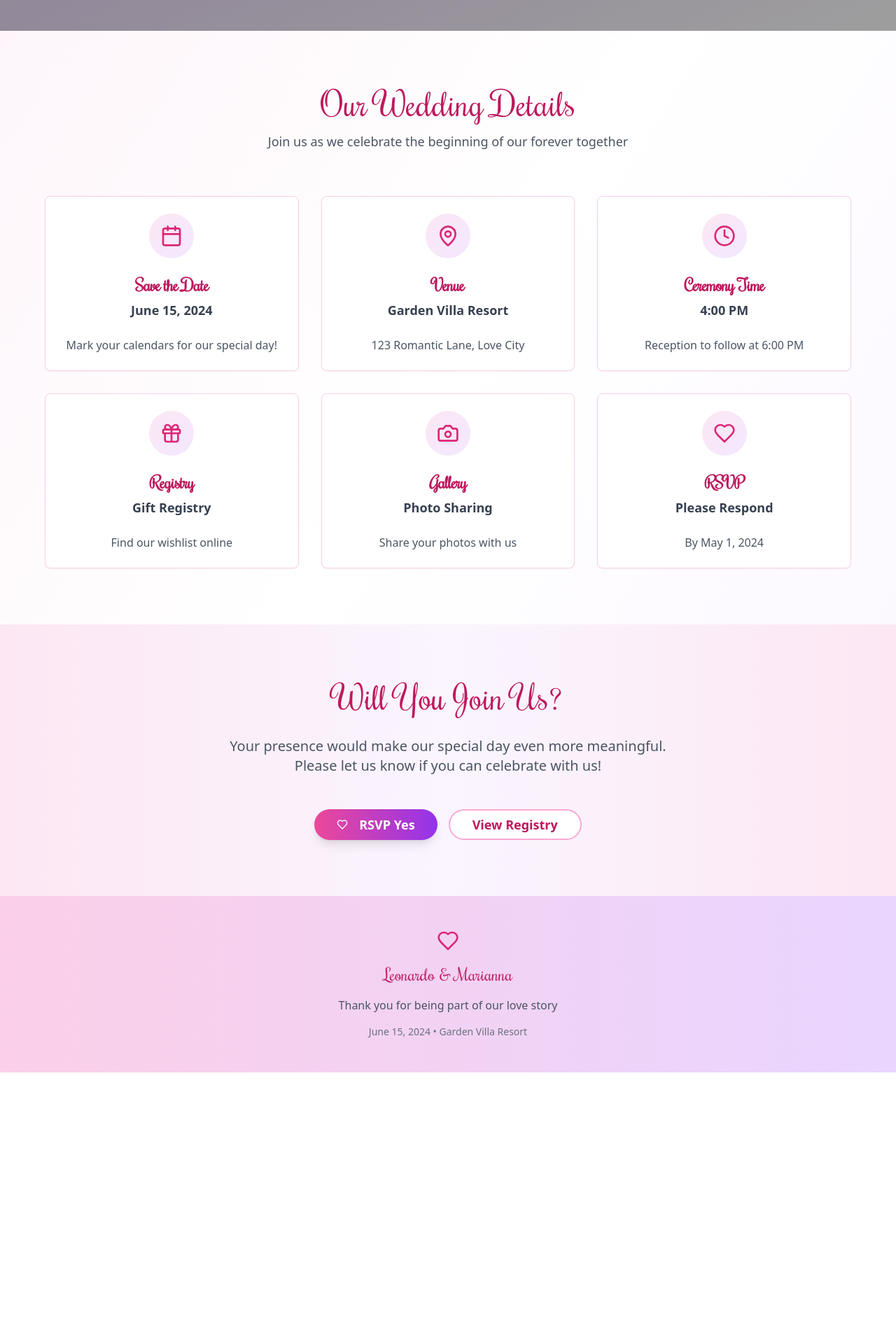
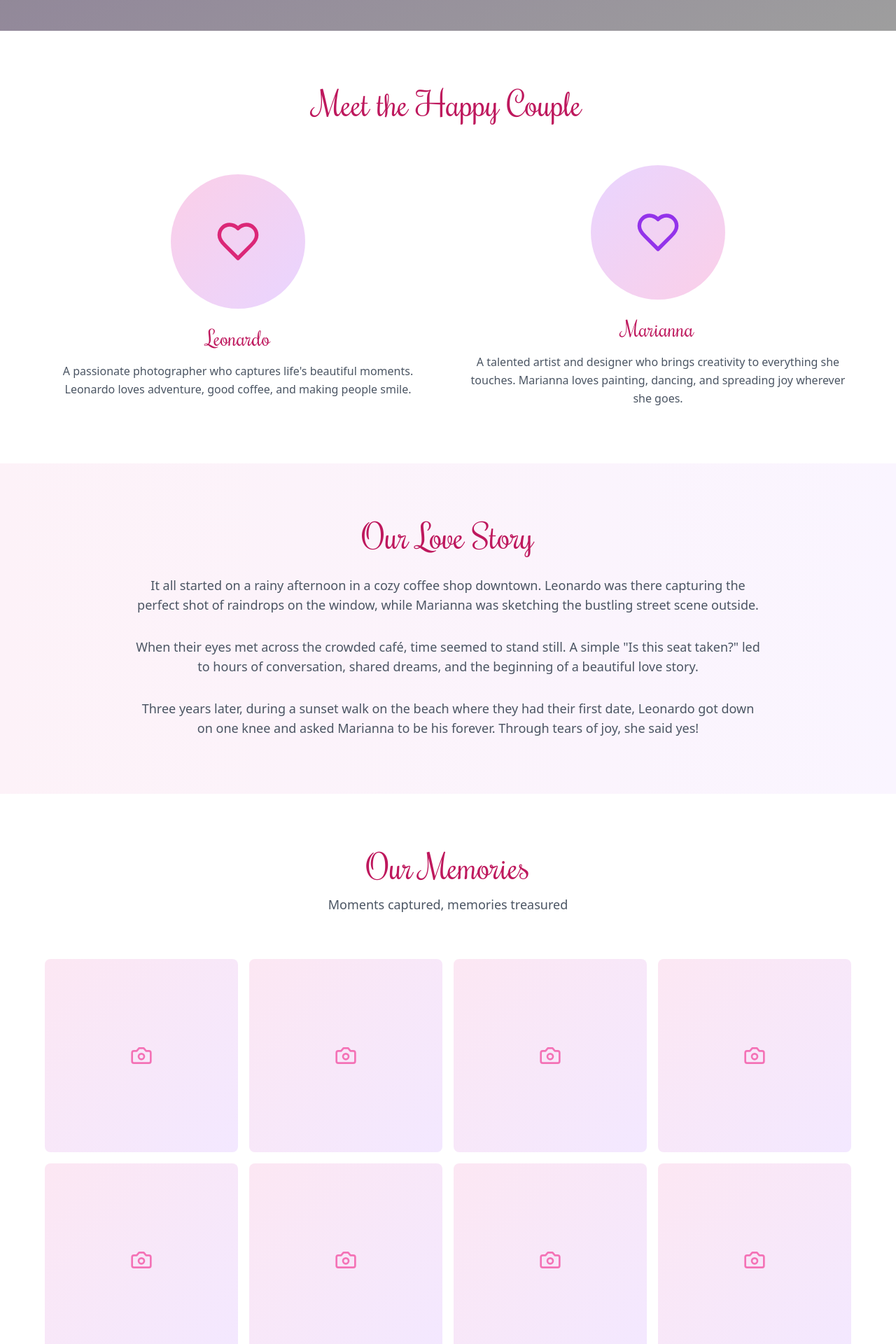
Before and after one commit to KwameGilbert/wedding, a React (Vite) app: page /wedding in a window 1280 px wide. Shown: the part 480-2400 px from the top of the page at 70% size. Before the commit the page ends 2012 px from the top, so only its background shows below. Built offline with nearby package versions, Linux system fonts and the light colour scheme; grey boxes are pictures that could not be loaded; the HTML template or start-up script is replaced by a standard one.

Commit message:
Add Groom & Bride and Our Story sections
cgen-20780eb056534b69ba5da9223211bbff

```diff
--- a/src/pages/Wedding.tsx
+++ b/src/pages/Wedding.tsx
@@ -72,6 +72,159 @@ const Wedding = () => {
       <section id="home-section">
         <WeddingHero />
       </section>
+
+      {/* Groom & Bride Section */}
+      <motion.section
+        id="groom-bride-section"
+        variants={sectionVariants}
+        initial="hidden"
+        whileInView="visible"
+        viewport={{ once: true, margin: "-100px" }}
+        className="py-20 px-4 bg-white"
+      >
+        <div className="max-w-6xl mx-auto">
+          <div className="text-center mb-16">
+            <motion.h2
+              className="text-4xl md:text-5xl font-rochester text-pink-700 mb-4"
+              initial={{ opacity: 0, y: 20 }}
+              whileInView={{ opacity: 1, y: 0 }}
+              transition={{ duration: 0.8, delay: 0.2 }}
+            >
+              Meet the Happy Couple
+            </motion.h2>
+          </div>
+
+          <div className="grid grid-cols-1 md:grid-cols-2 gap-12 items-center">
+            <motion.div
+              className="text-center"
+              initial={{ opacity: 0, x: -50 }}
+              whileInView={{ opacity: 1, x: 0 }}
+              transition={{ duration: 0.8, delay: 0.3 }}
+            >
+              <div className="w-48 h-48 mx-auto mb-6 bg-gradient-to-br from-pink-200 to-purple-200 rounded-full flex items-center justify-center">
+                <Heart className="w-16 h-16 text-pink-600" />
+              </div>
+              <h3 className="text-3xl font-rochester text-pink-700 mb-4">
+                Leonardo
+              </h3>
+              <p className="text-gray-600 leading-relaxed">
+                A passionate photographer who captures life's beautiful moments.
+                Leonardo loves adventure, good coffee, and making people smile.
+              </p>
+            </motion.div>
+
+            <motion.div
+              className="text-center"
+              initial={{ opacity: 0, x: 50 }}
+              whileInView={{ opacity: 1, x: 0 }}
+              transition={{ duration: 0.8, delay: 0.5 }}
+            >
+              <div className="w-48 h-48 mx-auto mb-6 bg-gradient-to-br from-purple-200 to-pink-200 rounded-full flex items-center justify-center">
+                <Heart className="w-16 h-16 text-purple-600" />
+              </div>
+              <h3 className="text-3xl font-rochester text-pink-700 mb-4">
+                Marianna
+              </h3>
+              <p className="text-gray-600 leading-relaxed">
+                A talented artist and designer who brings creativity to
+                everything she touches. Marianna loves painting, dancing, and
+                spreading joy wherever she goes.
+              </p>
+            </motion.div>
+          </div>
+        </div>
+      </motion.section>
+
+      {/* Our Story Section */}
+      <motion.section
+        id="lovestory-section"
+        variants={sectionVariants}
+        initial="hidden"
+        whileInView="visible"
+        viewport={{ once: true, margin: "-100px" }}
+        className="py-20 px-4 bg-gradient-to-r from-pink-50 to-purple-50"
+      >
+        <div className="max-w-4xl mx-auto text-center">
+          <motion.h2
+            className="text-4xl md:text-5xl font-rochester text-pink-700 mb-8"
+            initial={{ opacity: 0, y: 20 }}
+            whileInView={{ opacity: 1, y: 0 }}
+            transition={{ duration: 0.8 }}
+          >
+            Our Love Story
+          </motion.h2>
+
+          <motion.div
+            className="space-y-8 text-lg text-gray-600"
+            initial={{ opacity: 0, y: 30 }}
+            whileInView={{ opacity: 1, y: 0 }}
+            transition={{ duration: 0.8, delay: 0.3 }}
+          >
+            <p>
+              It all started on a rainy afternoon in a cozy coffee shop
+              downtown. Leonardo was there capturing the perfect shot of
+              raindrops on the window, while Marianna was sketching the bustling
+              street scene outside.
+            </p>
+            <p>
+              When their eyes met across the crowded café, time seemed to stand
+              still. A simple "Is this seat taken?" led to hours of
+              conversation, shared dreams, and the beginning of a beautiful love
+              story.
+            </p>
+            <p>
+              Three years later, during a sunset walk on the beach where they
+              had their first date, Leonardo got down on one knee and asked
+              Marianna to be his forever. Through tears of joy, she said yes!
+            </p>
+          </motion.div>
+        </div>
+      </motion.section>
+
+      {/* Gallery Section */}
+      <motion.section
+        id="gallery-section"
+        variants={sectionVariants}
+        initial="hidden"
+        whileInView="visible"
+        viewport={{ once: true, margin: "-100px" }}
+        className="py-20 px-4 bg-white"
+      >
+        <div className="max-w-6xl mx-auto">
+          <div className="text-center mb-16">
+            <motion.h2
+              className="text-4xl md:text-5xl font-rochester text-pink-700 mb-4"
+              initial={{ opacity: 0, y: 20 }}
+              whileInView={{ opacity: 1, y: 0 }}
+              transition={{ duration: 0.8, delay: 0.2 }}
+            >
+              Our Memories
+            </motion.h2>
+            <motion.p
+              className="text-lg text-gray-600"
+              initial={{ opacity: 0, y: 20 }}
+              whileInView={{ opacity: 1, y: 0 }}
+              transition={{ duration: 0.8, delay: 0.4 }}
+            >
+              Moments captured, memories treasured
+            </motion.p>
+          </div>
+
+          <div className="grid grid-cols-2 md:grid-cols-3 lg:grid-cols-4 gap-4">
+            {[...Array(8)].map((_, index) => (
+              <motion.div
+                key={index}
+                className="aspect-square bg-gradient-to-br from-pink-100 to-purple-100 rounded-lg flex items-center justify-center hover:scale-105 transition-transform duration-300"
+                initial={{ opacity: 0, scale: 0.8 }}
+                whileInView={{ opacity: 1, scale: 1 }}
+                transition={{ duration: 0.6, delay: index * 0.1 }}
+              >
+                <Camera className="w-8 h-8 text-pink-400" />
+              </motion.div>
+            ))}
+          </div>
+        </div>
+      </motion.section>
 
       {/* Wedding Details Section */}
       <motion.section
```
